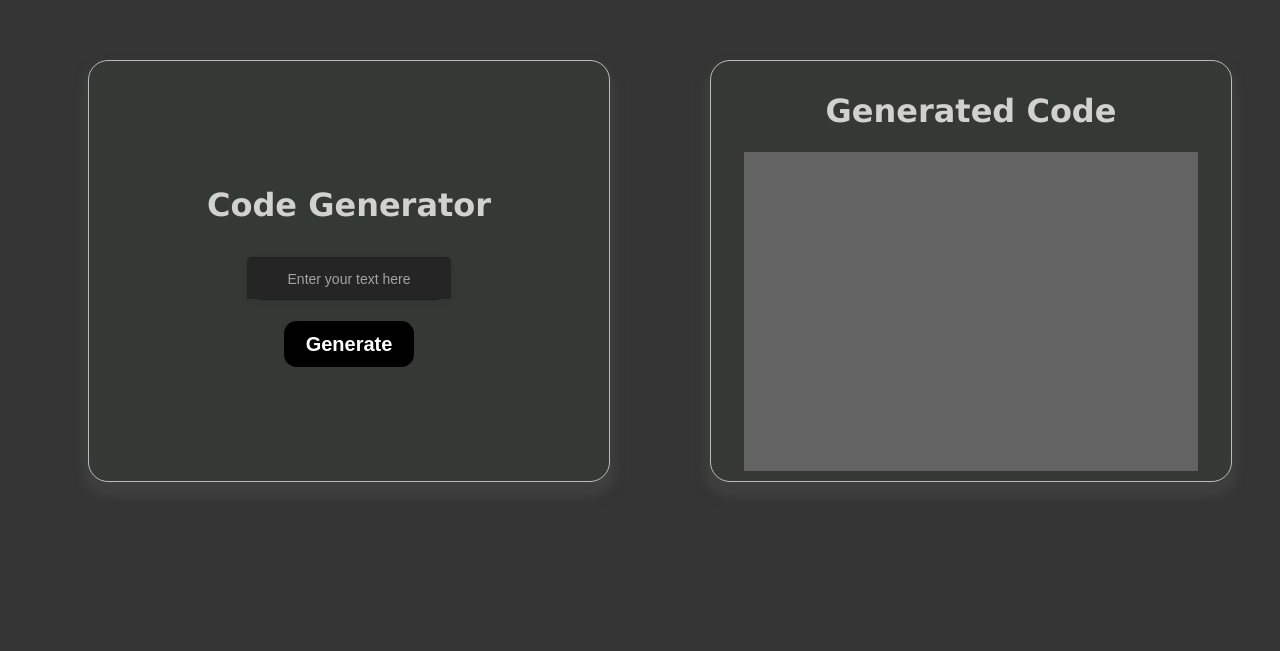
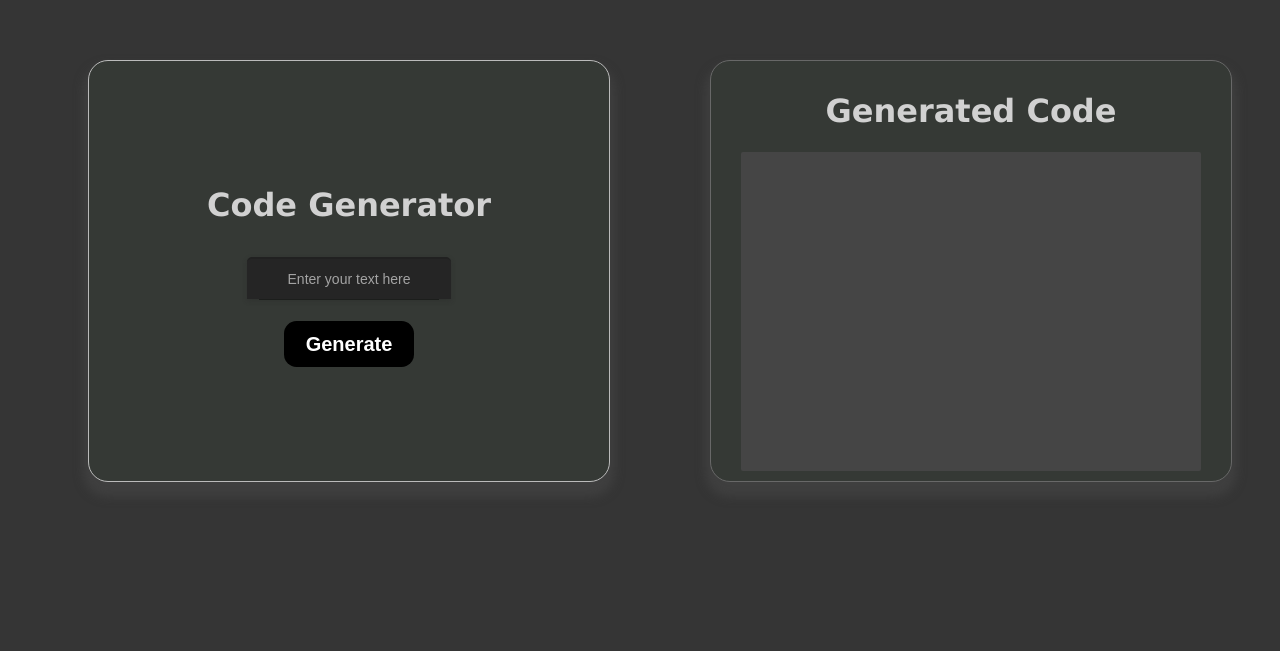
Before and after one commit to FajiSource/Code-Generator, a plain HTML site: page index.html in a window 1280 px wide. Shown: the part 149-800 px from the top of the page. Drawn offline with Linux system fonts and the light colour scheme.

Commit message:
updated design v2

```diff
--- a/index.css
+++ b/index.css
@@ -208,7 +208,7 @@ h1{
     padding: 10px;
     border-radius: 20px;
     background-color: #353935;
-    border: 1px solid rgb(187, 187, 187);
+    border: 1px solid rgb(104, 104, 104);
     box-shadow: 0 10px 10px 5px rgba(74, 74, 74, 0.5);
     flex: 1;
     max-width: 500px;
@@ -217,15 +217,16 @@ h1{
 .outputWrapper{
     width: 90%;
     flex: 1;
-    padding:2px;
-    background-color: #636363;
+    padding:5px;
+    border-radius: 2px;
+    background-color: #454545;
     overflow: hidden;
-    overflow-y: scroll;
+    overflow-y: auto;
     scrollbar-width: thin;
     text-align: justify;
-    display: flex;
-    flex-wrap: wrap;
-    white-space: wrap;
+    word-wrap: break-word;
+    white-space: pre-wrap;
+    color: rgb(255, 255, 255);
 }
 p{
     color: rgba(187, 187, 187, 0.892);
--- a/index.html
+++ b/index.html
@@ -39,7 +39,10 @@
 
         <div class="output">
             <h1>Decoded Code</h1>
-            <p id="generated-code"></p>
+            <div class="outputWrapper" id="generated-code">
+                <!-- <p ></p> -->
+            </div>
+            <!-- <p ></p> -->
         </div>
     </div>
 
```
